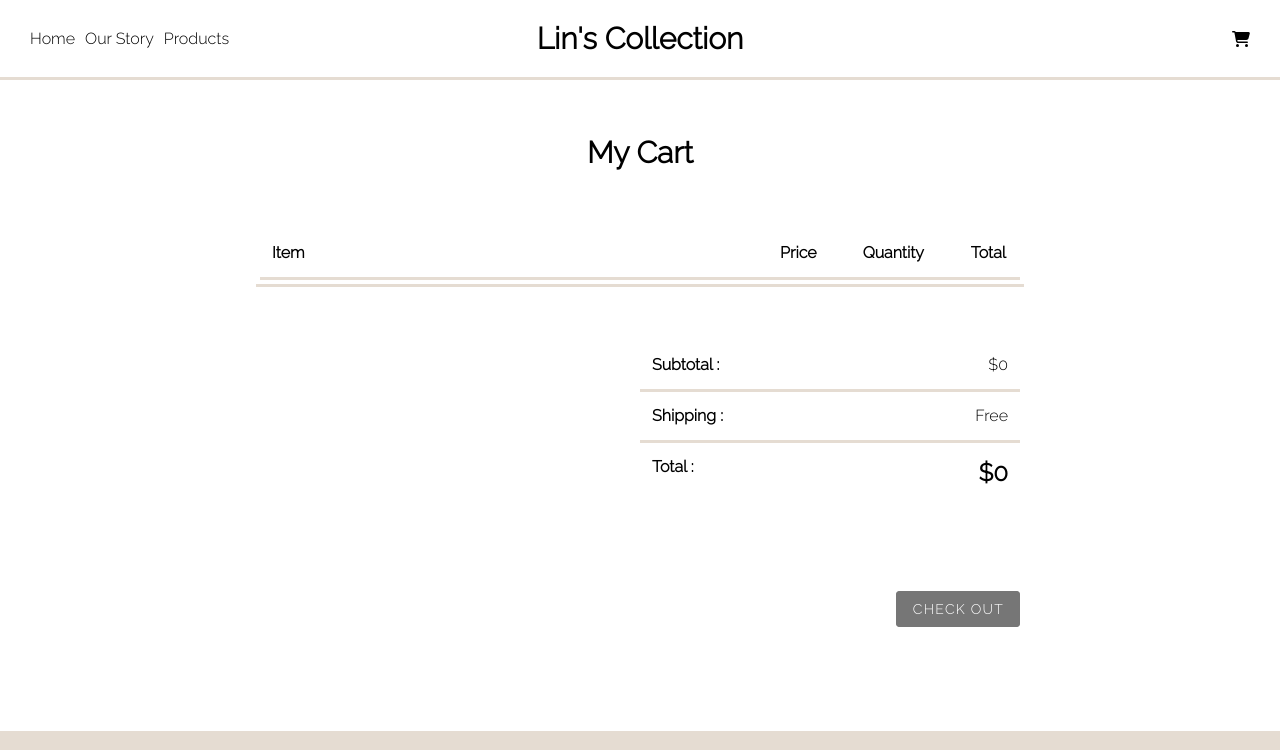
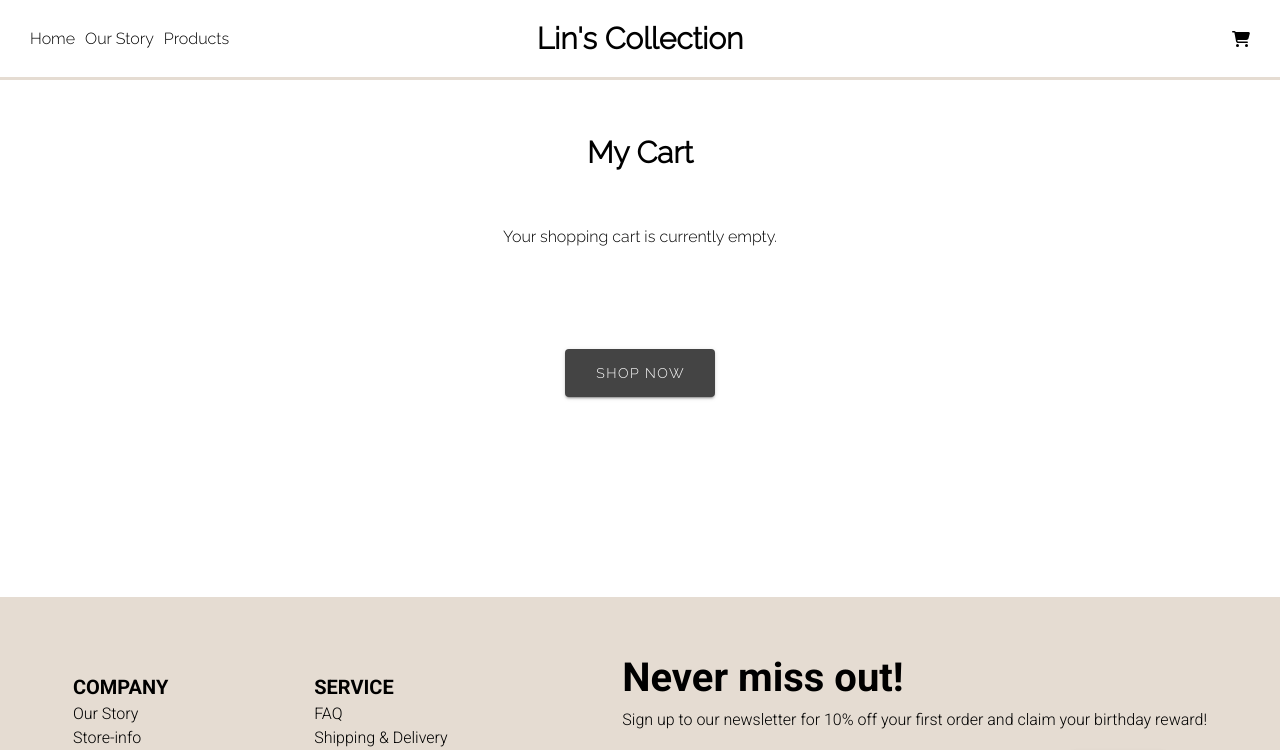
Before and after one commit to chrischlin/ecommerce-website, a Vue app: page /cart in a window 1280 px wide. Shown: the top 750 px of the page. Built offline with nearby package versions, Linux system fonts and the light colour scheme.

Commit message:
chore: adjust Cart show up or not

```diff
--- a/src/components/NavBar.vue
+++ b/src/components/NavBar.vue
@@ -25,7 +25,7 @@
       </div>
     </div>
     <router-link to="/" class="title">Lin's Collection</router-link>
-    <router-link class="right-part" :to="cartQuantity ? '/cart' : ''">
+    <router-link class="right-part" to="/cart">
       <v-badge v-if="cartQuantity" :content="cartQuantity" floating color="#d16f02">
         <font-awesome-icon icon="fa-solid fa-cart-shopping" />
       </v-badge>
--- a/src/views/Cart.vue
+++ b/src/views/Cart.vue
@@ -1,6 +1,6 @@
 <template>
   <div class="title">My Cart</div>
-
+  <div v-if="products.length > 0">
     <v-container class="item-container">
       <v-row class="list-title">
         <v-col class="title-left"> Item </v-col>
@@ -42,25 +42,24 @@
         <v-col cols="2" class="total-amount">${{ subtotal }}</v-col>
       </v-row>
 
-    <v-row justify="end" class="button">
-      <v-btn color="black" @click="dialog = true" :disabled="products.length === 0">Check Out</v-btn>
-      <v-dialog v-model="dialog" width="600" class="dialog">
-        <v-card>
-          <v-card-text class="text-h5"> Missed something else? </v-card-text>
-          <v-card-actions>
-            <v-row justify="space-evenly">
-              <v-btn variant="tonal" @click="dialog = false">
-                Yes! I still want other things!
-              </v-btn>
-              <v-btn variant="tonal" @click="checkOut()">
-                <router-link to="/payment">No, I want to check out!</router-link>
-              </v-btn>
-            </v-row>
-          </v-card-actions>
-        </v-card>
-      </v-dialog>
+      <v-row justify="end" class="checkout-button">
+        <router-link to="/payment">
+          <v-btn color="black" :disabled="products.length === 0">Check Out</v-btn>
+        </router-link>
       </v-row>
     </v-container>
+  </div>
+  <div v-else class="empty">
+    Your shopping cart is currently empty.
+    <div class="button-container">
+      <router-link :to="{
+        name: 'product.category',
+        params: { category: 'All Products' },
+      }">
+        <v-btn class="shopnow-button">SHOP NOW</v-btn>
+      </router-link>
+    </div>
+  </div>
 </template>
 
 <script>
@@ -72,11 +71,6 @@ library.add(faTrash);
 import { mapState, mapMutations } from "vuex";
 
 export default {
-  data() {
-    return {
-      dialog: false,
-    };
-  },
 
   components: {
     FontAwesomeIcon,
@@ -95,13 +89,7 @@ export default {
       "deleteItem",
       "incrementItemQuantity",
       "decrementItemQuantity",
-      "removeAll",
     ]),
-
-    checkOut() {
-      this.dialog = false;
-      this.removeAll();
-    },
   },
 
   computed: {
@@ -190,7 +178,7 @@ export default {
   font-weight: bold;
 }
 
-.button {
+.checkout-button {
   margin-top: 100px;
 }
 
@@ -225,7 +213,23 @@ export default {
   color: grey;
 }
 
-.dialog {
+.empty {
   text-align: center;
+  margin-bottom: 200px;
+}
+
+.button-container {
+  display: flex;
+  justify-content: center;
+  margin-top: 50px;
+}
+
+.shopnow-button {
+  height: 48px;
+  width: 150px;
+  background-color: #444444;
+  color: white;
+  letter-spacing: 1.5px;
+  margin-top: 50px;
 }
 </style>
```
Lines whose indentation alone changed are shown as unchanged.
